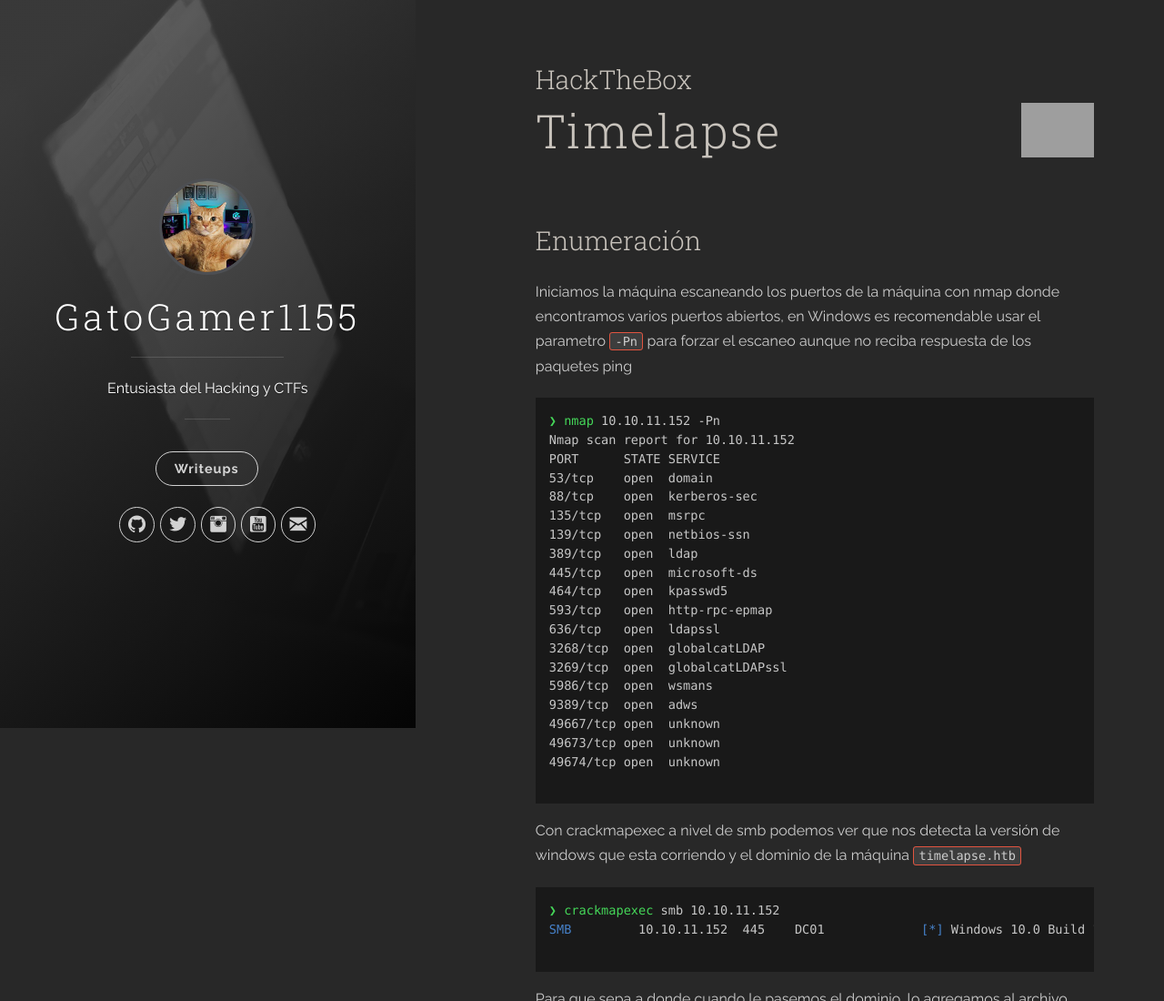
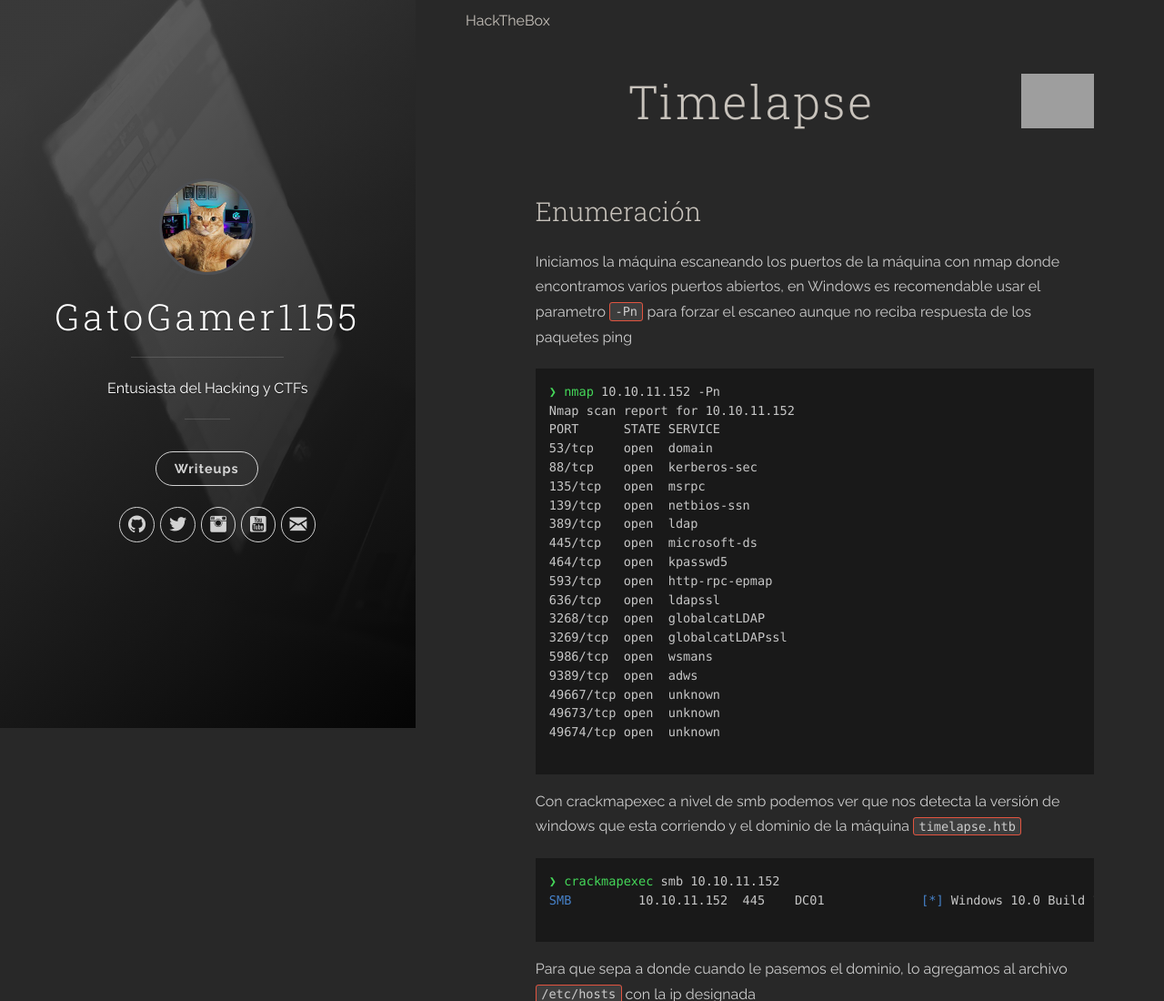
Before and after one commit to Jancsg/pajarraco4444.github.io, a plain HTML site: page htb/timelapse/index.html in a window 1280 px wide. Shown: the top 1100 px of the page at 91% size. Drawn offline with nearby package versions, Linux system fonts and the light colour scheme; grey boxes are pictures that could not be loaded.

Commit message:
Update
Se modifico las **posiciones** del **subtitulo 'HackTheBox**', el **titulo del Writeup**, y el **menu de contenido**

Adicionalmente se **modificaron las etiquetas** `H` y se agregaron las etiquetas style en el **subtitulo HTB** `padding:15px 0 0 0` y `text-align:center;` en el **titulo del writeup** para que luzca una mejor estetica y sea mas compatible con el cambio en el CSS para poder utilizar el menu de navegación.

```diff
--- a/htb/timelapse/index.html
+++ b/htb/timelapse/index.html
@@ -121,10 +121,15 @@
 </header>
 
     <div class="content-wrapper">
+    <h6 class="post-title" style="padding:15px 0 0 0">HackTheBox</h6>
       <div class="content-wrapper__inner">
         <article class="post-container post-container--single">
+  <header class="post-header">
+    <picture><img src="https://raw.githubusercontent.com/GatoGamer1155/Imagenes-Repositorios/main/ni/timelapse.png" style="float: right; margin-right:0px; margin-left:60px; height:60px;" class="include_image "/>
+    <h1 class="post-title" style="text-align:center;">Timelapse</h1><br>
+  </header>
     <div class="izquierda">
-      <h4 class="post-title">Contenido</h4><br>
+      <h3 class="post-title">Contenido</h3><br>
       <ul>
         <li><a href="#enumeration">Enumeración</a></li>
         <li><a href="#shell-legacyy">Shell - legacyy</a></li>
@@ -133,12 +138,7 @@
       </ul>
   </div>
 
-  <header class="post-header">
-      <h3 class="post-title">HackTheBox</h3>
-    <picture><img src="https://raw.githubusercontent.com/GatoGamer1155/Imagenes-Repositorios/main/ni/timelapse.png" style="float: right; margin-right:0px; margin-left:60px; height:60px;" class="include_image "/>
-    <h1 class="post-title">Timelapse</h1><br>
 
-  </header>
 
 <section class="post" id="enumeration">
 <br><h3 class="post-title">Enumeración</h3><br>
```
